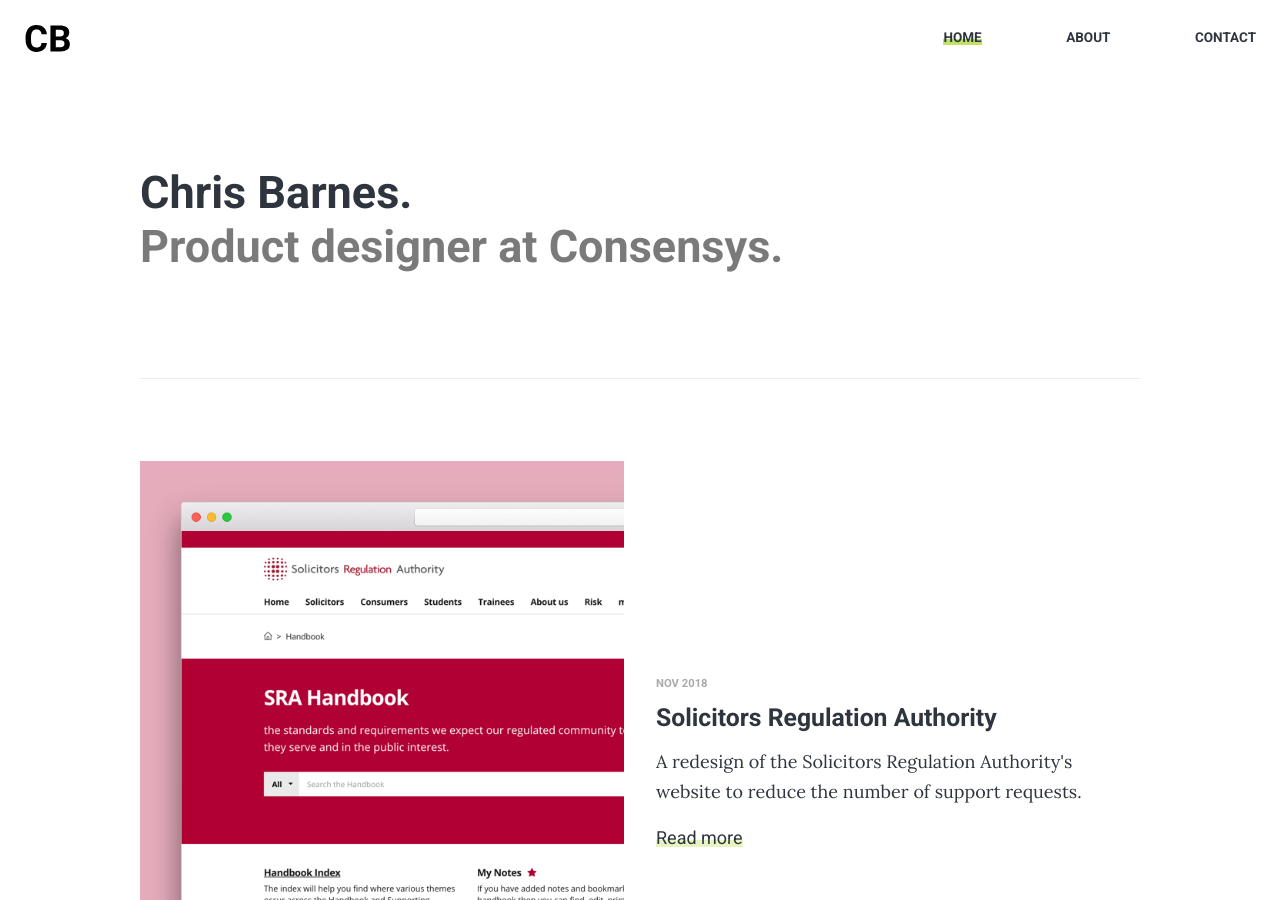
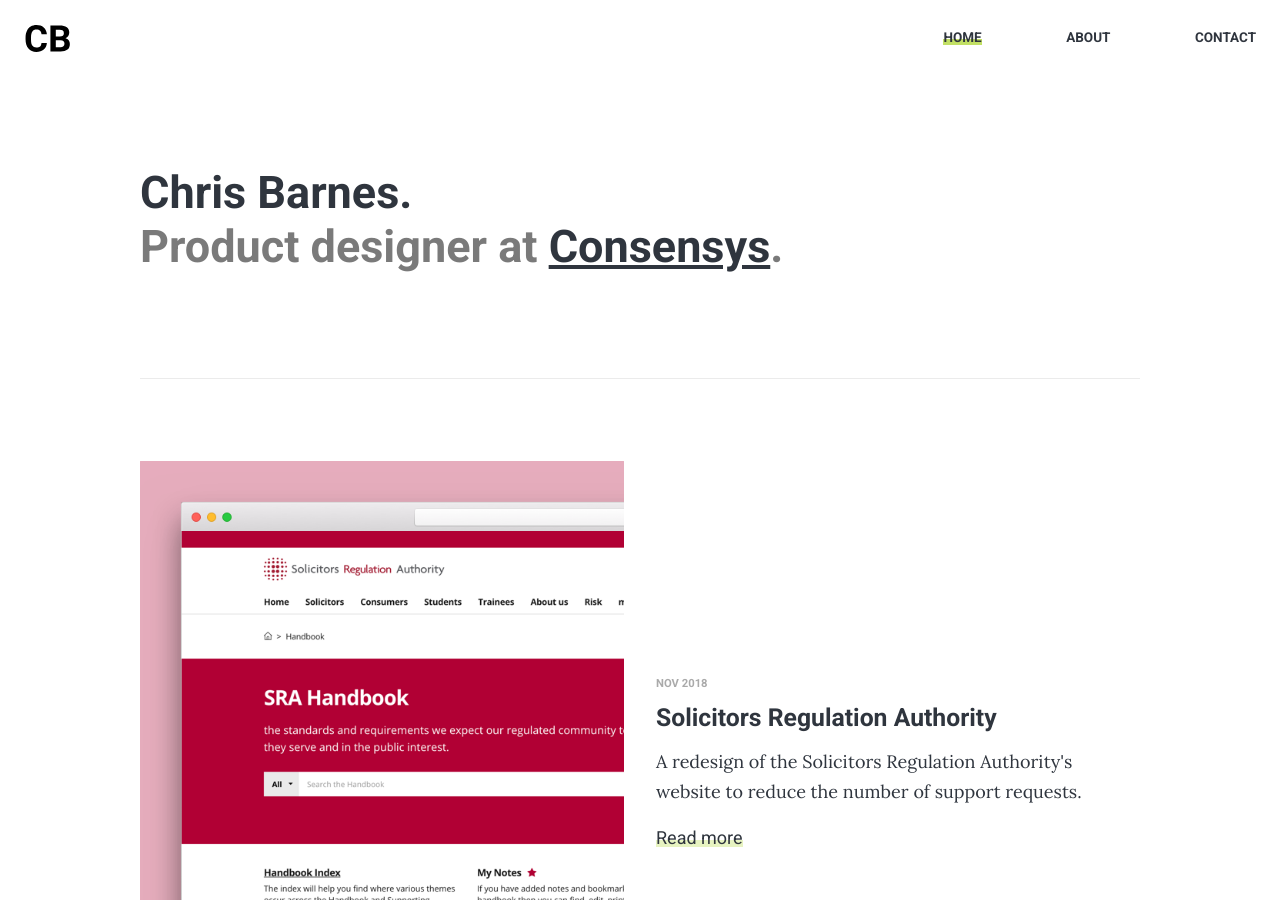
Before and after one commit to cjhbarnes/cjhbarnes.github.io, a Jekyll site: the page built from index.html, in a window 1280 px wide and 900 px high. Built offline with Jekyll 4.4.1, drawn with Linux system fonts in a browser that asks for light colours; nearby versions of some CDN libraries.

Commit message:
Update index.html
update

```diff
--- a/index.html
+++ b/index.html
@@ -4,7 +4,7 @@
 ---
 
 <section class="band page-title page-title--home">
-  <h1>Chris Barnes. <br><span class="text-light">Product designer at Consensys.</span></h1>
+  <h1>Chris Barnes. <br><span class="text-light">Product designer at <a href="https://consensys.net/">Consensys</a>.</span></h1>
 </section>
 
 {% include case-study-list.html %}
```
